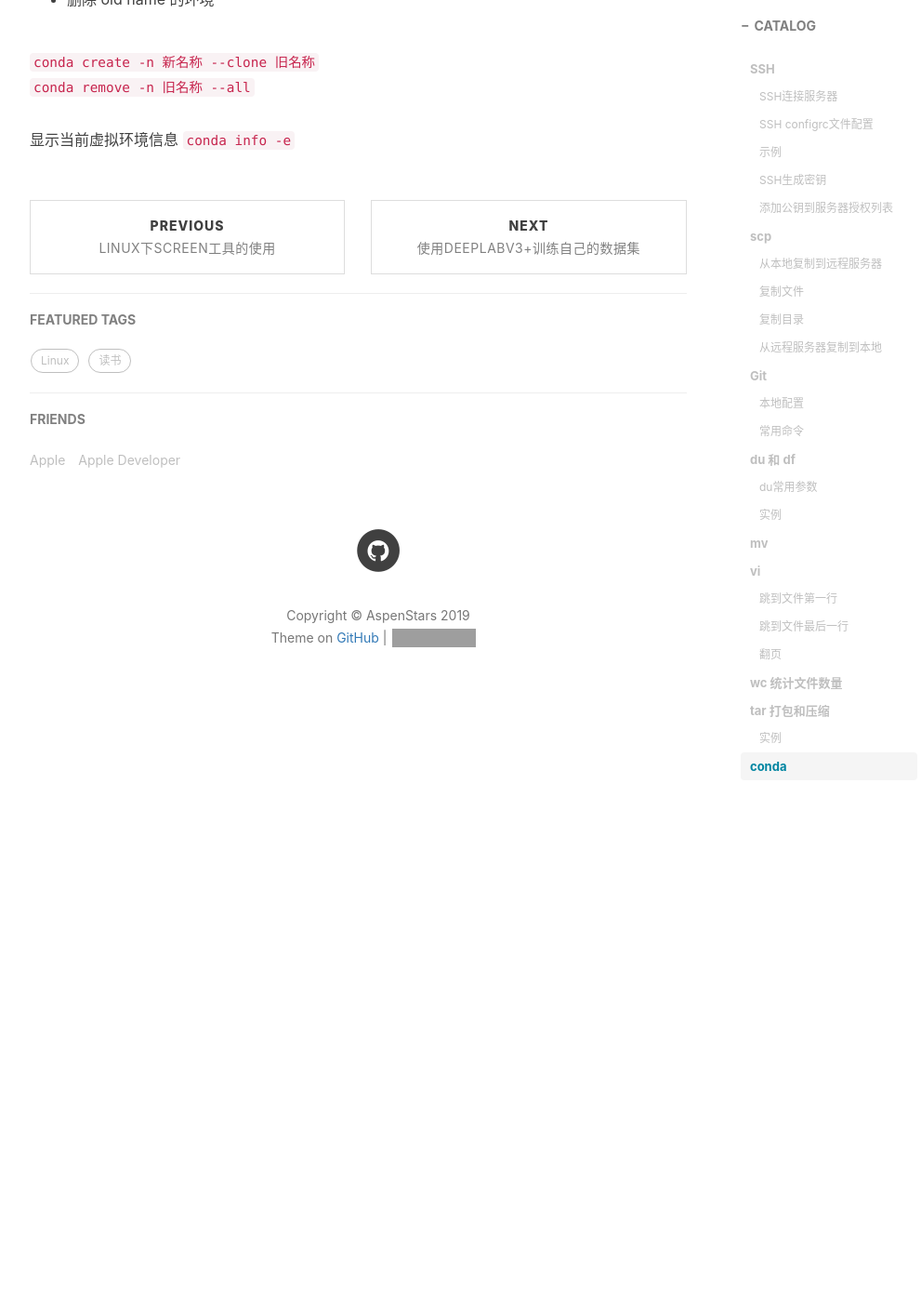
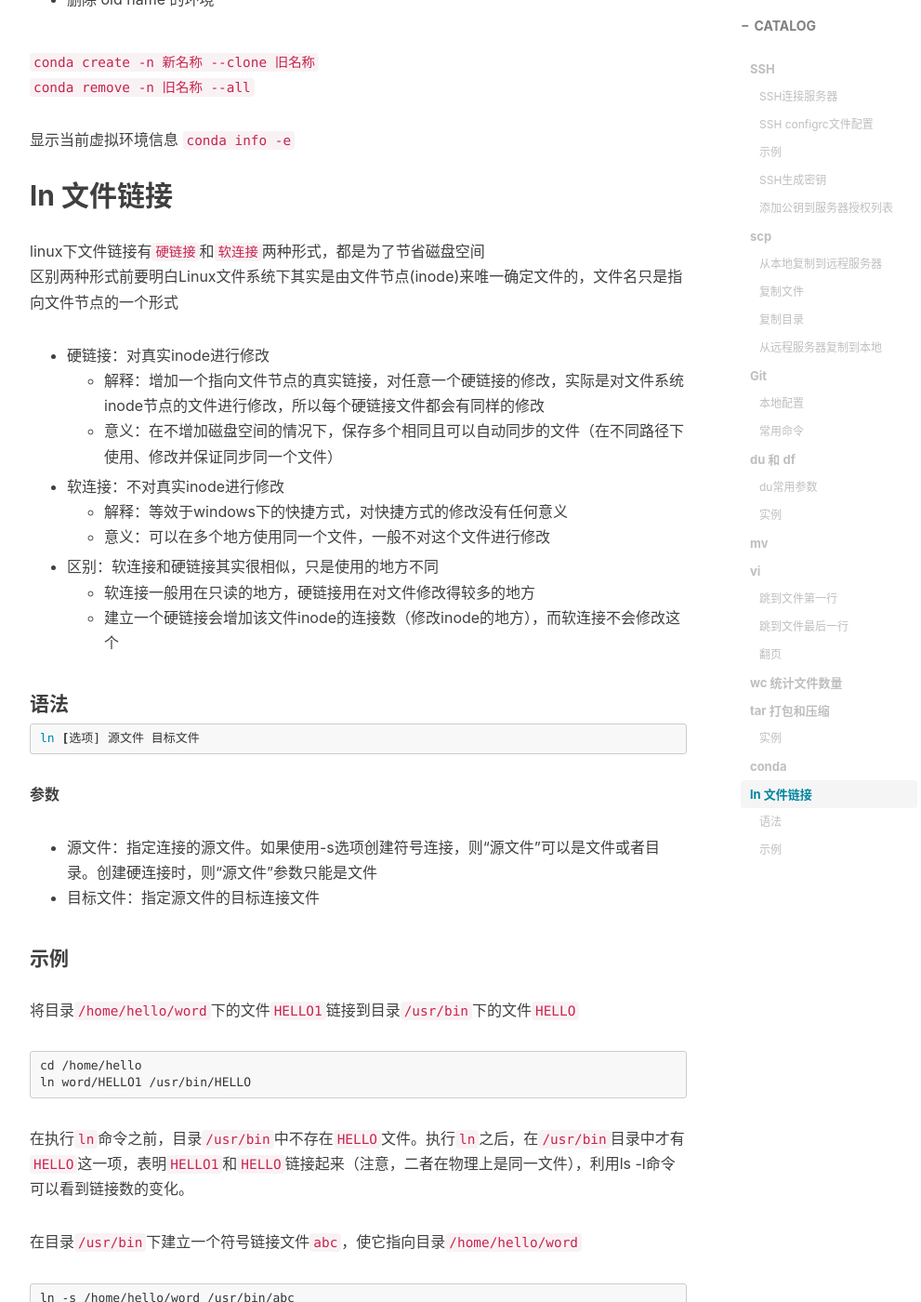
Before and after one commit to aspenstarss/aspenstarss.github.io, a Jekyll site: the page built from _posts/2019-03-03-Linux中一些常见命令的使用实例(不定期更新).md, in a window 1280 px wide and 1400 px high, scrolled down 6367 px. Shown: the whole window at 93% size, without its empty margins (233-1224 px from the left). Built offline with Jekyll 4.4.1, drawn with Linux system fonts in a browser that asks for light colours; nearby versions of some CDN libraries; comment, search, counter and statistics services are not loaded; before the commit the page ends 7157 px from its top, so only the background shows below that; some of the changed text lies outside the part shown; grey boxes are pictures that could not be loaded.

Commit message:
更新文章

````diff
--- a/_layouts/post.html
+++ b/_layouts/post.html
@@ -35,7 +35,7 @@ layout: default
                     </div>
                     <h1>{{ page.title }}</h1>
                     {% comment %}
-                        always create a h2 for keeping the margin , Hux
+                        always create a h2 for keeping the margin
                     {% endcomment %}
                     {% comment %} if page.subtitle {% endcomment %}
                     <h2 class="subheading">{{ page.subtitle }}</h2>
--- a/_posts/2019-03-03-Linux中一些常见命令的使用实例(不定期更新).md
+++ b/_posts/2019-03-03-Linux中一些常见命令的使用实例(不定期更新).md
@@ -239,3 +239,39 @@ tar -jxvf filename.tar.bz2 -C <欲解压缩的目录>
 
 显示当前虚拟环境信息
 `conda info -e`
+
+## ln 文件链接
+
+linux下文件链接有`硬链接`和`软连接`两种形式，都是为了节省磁盘空间
+区别两种形式前要明白Linux文件系统下其实是由文件节点(inode)来唯一确定文件的，文件名只是指向文件节点的一个形式
+- 硬链接：对真实inode进行修改
+  - 解释：增加一个指向文件节点的真实链接，对任意一个硬链接的修改，实际是对文件系统inode节点的文件进行修改，所以每个硬链接文件都会有同样的修改
+  - 意义：在不增加磁盘空间的情况下，保存多个相同且可以自动同步的文件（在不同路径下使用、修改并保证同步同一个文件）
+- 软连接：不对真实inode进行修改
+  - 解释：等效于windows下的快捷方式，对快捷方式的修改没有任何意义
+  - 意义：可以在多个地方使用同一个文件，一般不对这个文件进行修改
+- 区别：软连接和硬链接其实很相似，只是使用的地方不同
+  - 软连接一般用在只读的地方，硬链接用在对文件修改得较多的地方
+  - 建立一个硬链接会增加该文件inode的连接数（修改inode的地方），而软连接不会修改这个
+
+#### 语法
+```bash
+ln [选项] 源文件 目标文件
+```
+**参数**
+- 源文件：指定连接的源文件。如果使用-s选项创建符号连接，则“源文件”可以是文件或者目录。创建硬连接时，则“源文件”参数只能是文件
+- 目标文件：指定源文件的目标连接文件
+
+#### 示例
+将目录`/home/hello/word`下的文件`HELLO1`链接到目录`/usr/bin`下的文件`HELLO`
+```
+cd /home/hello
+ln word/HELLO1 /usr/bin/HELLO
+```
+在执行`ln`命令之前，目录`/usr/bin`中不存在`HELLO`文件。执行`ln`之后，在`/usr/bin`目录中才有`HELLO`这一项，表明`HELLO1`和`HELLO`链接起来（注意，二者在物理上是同一文件），利用ls -l命令可以看到链接数的变化。
+
+在目录`/usr/bin`下建立一个符号链接文件`abc`，使它指向目录`/home/hello/word`
+```
+ln -s /home/hello/word /usr/bin/abc
+```
+执行该命令后，`/home/hello/word`代表的路径将存放在名为`/usr/bin/abc`的文件中
````
Also changed, not shown: _posts/2019-03-10-纪录片《航拍中国》四川篇.md (+1 -0 lines), _posts/2019-03-28-Linux下无root权限安装软件示例.md (added, +90 -0 lines).
